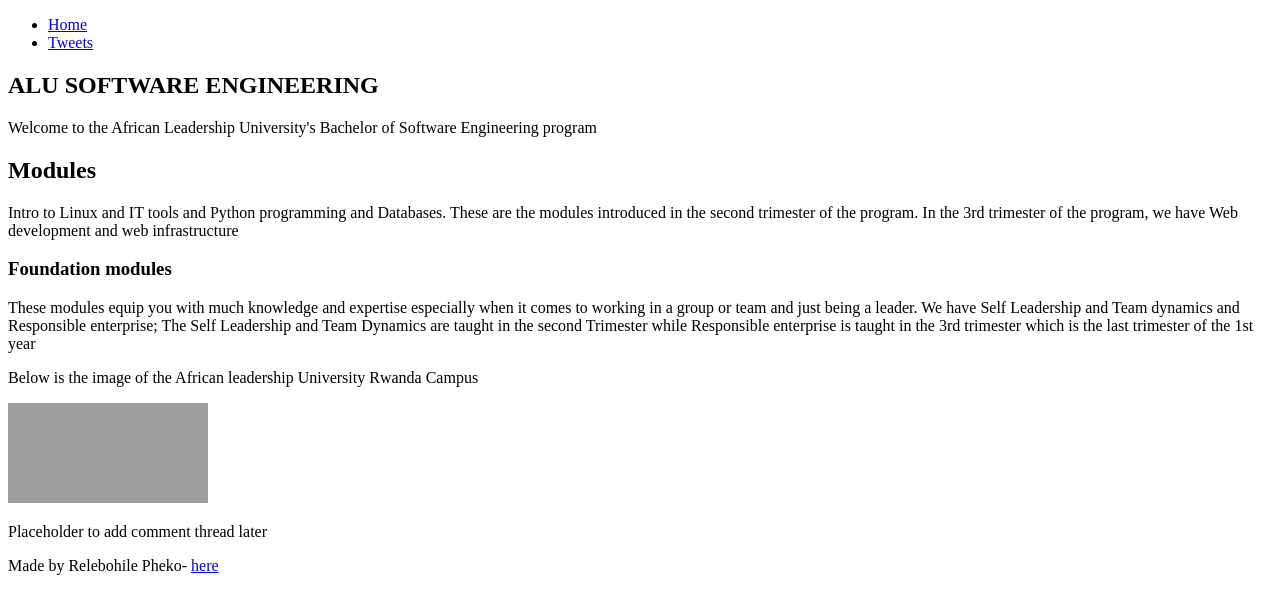
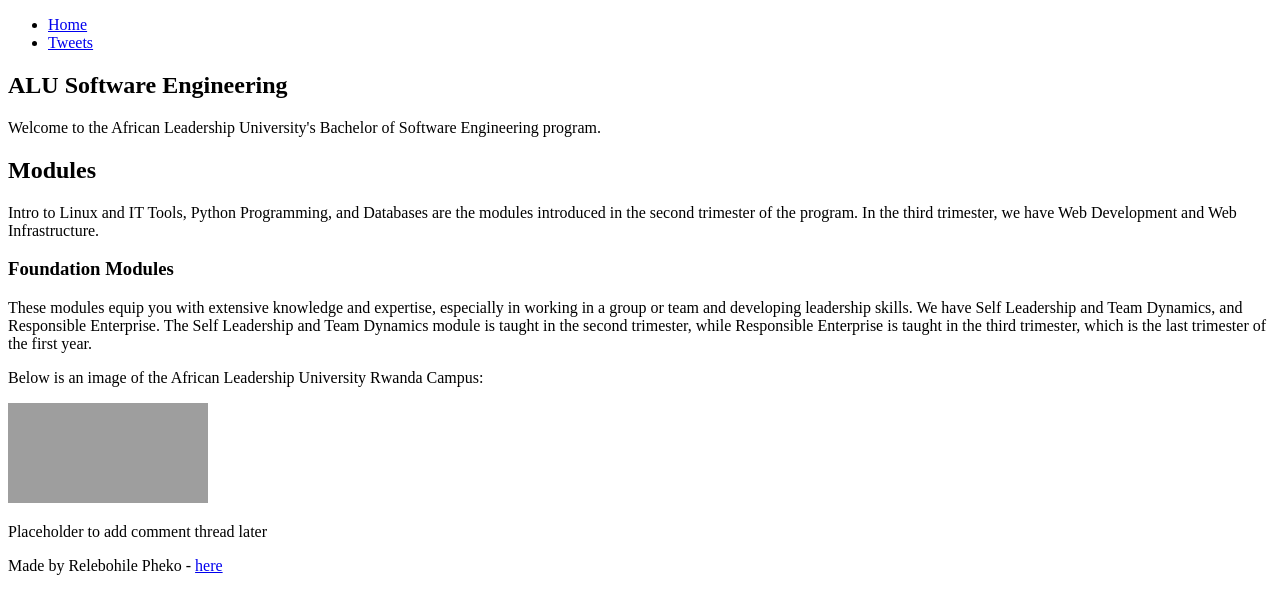
Before and after one commit to RELEBOHILE-PHEKO/alu-web-development, a plain HTML site: page html_basic/index.html in a window 1280 px wide. Drawn offline with Linux system fonts and the light colour scheme; grey boxes are pictures that could not be loaded.

Commit message:
Update index.html

```diff
--- a/html_basic/index.html
+++ b/html_basic/index.html
@@ -6,26 +6,23 @@
 </head>
 <body>
     <header>
+        <nav>
             <ul>
                 <li><a href="index.html">Home</a></li>
                 <li><a href="tweets.html">Tweets</a></li>
             </ul>
+        </nav>
     </header>
     <main>
         <article>
-<h1>ALU SOFTWARE ENGINEERING</h1>
-<P>Welcome to the African Leadership University's Bachelor of Software Engineering program </P>
+            <h1>ALU Software Engineering</h1>
+            <p>Welcome to the African Leadership University's Bachelor of Software Engineering program.</p>
             <h2>Modules</h2>
-<p>Intro to Linux and IT tools and Python programming and Databases. These are the modules introduced in the second
-trimester of the program. In the 3rd trimester of the program, we have Web development and web infrastructure</p>
-<h3>Foundation modules</h3>
-<p>These modules  equip you with much knowledge and expertise especially when it comes to working in a
-    group or team and just being a leader. We have Self Leadership and Team dynamics and Responsible enterprise; The
-    Self Leadership and Team Dynamics are taught in the second Trimester while Responsible enterprise is taught in the 3rd trimester which is the
-    last trimester of the 1st year</p>
-    <p> Below is the image of the African leadership University Rwanda Campus</p>
-<img src="https://www.designforthecommongood.net/wp-content/uploads/2021/12/F_1804_N46_indd.jpg" width="200"
-     height="100" alt="ALU campus">
+            <p>Intro to Linux and IT Tools, Python Programming, and Databases are the modules introduced in the second trimester of the program. In the third trimester, we have Web Development and Web Infrastructure.</p>
+            <h3>Foundation Modules</h3>
+            <p>These modules equip you with extensive knowledge and expertise, especially in working in a group or team and developing leadership skills. We have Self Leadership and Team Dynamics, and Responsible Enterprise. The Self Leadership and Team Dynamics module is taught in the second trimester, while Responsible Enterprise is taught in the third trimester, which is the last trimester of the first year.</p>
+            <p>Below is an image of the African Leadership University Rwanda Campus:</p>
+            <img src="https://www.designforthecommongood.net/wp-content/uploads/2021/12/F_1804_N46_indd.jpg" width="200" height="100" alt="African Leadership University Rwanda Campus">
         </article>
         <aside>
             <p>Placeholder to add comment thread later</p>
@@ -33,7 +30,7 @@ trimester of the program. In the 3rd trimester of the program, we have Web devel
     </main>
     <footer>
         <p>
-        Made by Relebohile Pheko-
+            Made by Relebohile Pheko -
             <a href="https://twitter.com/Relebohilepheko" target="_blank">here</a>
         </p>
     </footer>
```
Lines whose indentation alone changed are shown as unchanged.
